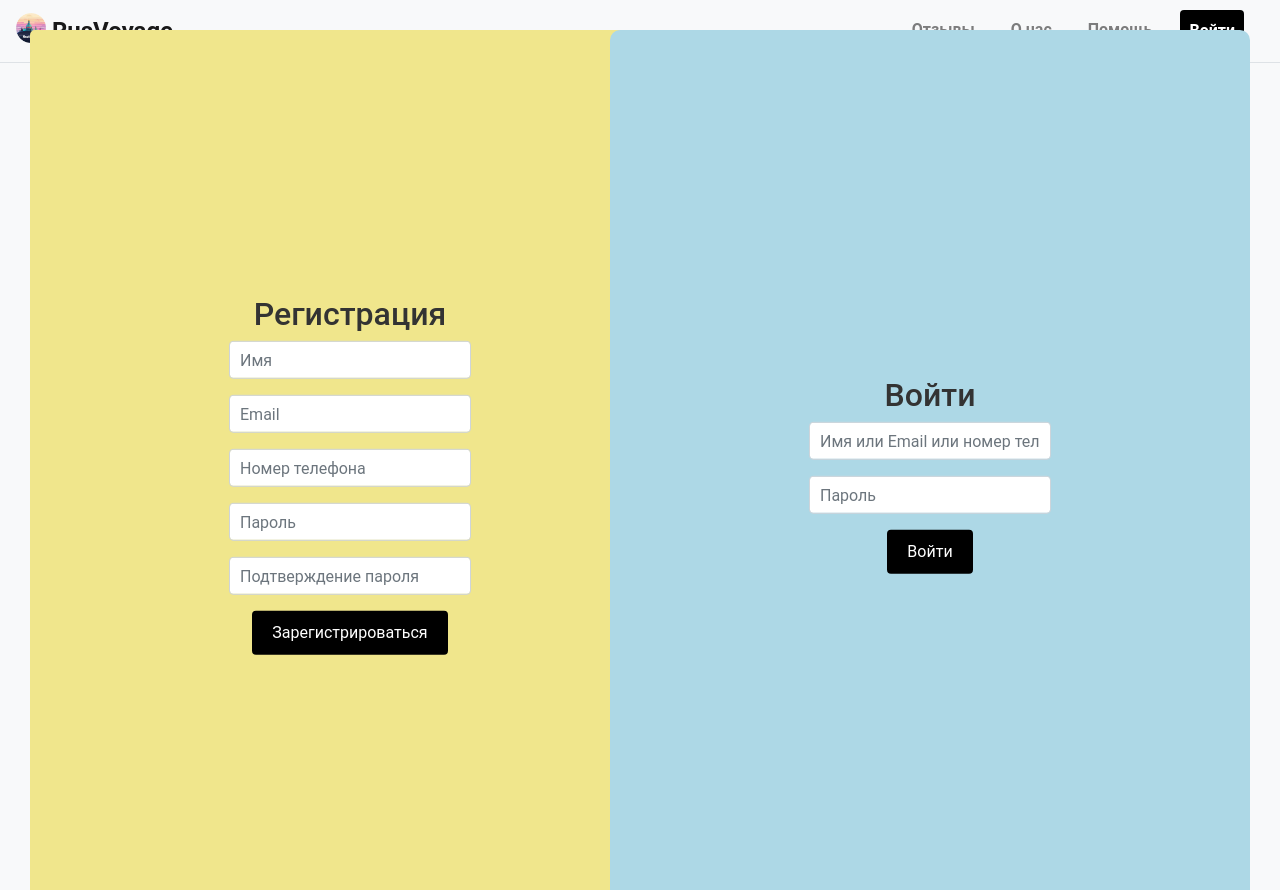
After one commit to Daret228/my_otchet_rab.github.io, a Django app: page /login/ in a window 1280 px wide. The commit adds this page. Run offline with Django 5.2, Linux system fonts and the light colour scheme; some libraries are stand-ins or nearby versions.

Commit message:
Добавление модального окна Регистрации и Входа

```diff
--- /dev/null
+++ b/RusTravel/main/static/css/base.css
@@ -0,0 +1,99 @@
+body {
+  font-family: "Roboto", sans-serif;
+  font-size: 16px;
+  line-height: 1.5;
+  color: #333;
+  background-color: #f8f9fa;
+}
+
+.navbar {
+  background-color: #fff;
+  border-bottom: 1px solid #dee2e6;
+}
+.navbar .navbar-brand {
+  font-size: 24px;
+  font-weight: bold;
+}
+.navbar .navbar-nav .nav-link {
+  margin-right: 20px;
+  font-weight: bold;
+}
+
+.btn-login {
+  background-color: #000;
+  color: #fff;
+}
+
+.carousel-caption {
+  background-color: rgba(0, 0, 0, 0.5);
+  padding: 20px;
+}
+
+.carousel-item img {
+  width: 100%;
+  height: 500px;
+  -o-object-fit: cover;
+     object-fit: cover;
+  filter: brightness(50%);
+}
+
+.modal-dialog {
+  max-width: 80%;
+}
+
+.modal-body {
+  display: flex;
+  padding: 20px;
+  gap: 10px;
+}
+.modal-body .left,
+.modal-body .right {
+  flex: 1;
+  padding: 20px;
+  border-radius: 15px;
+  position: relative;
+  box-sizing: border-box;
+  margin-bottom: 20px;
+}
+.modal-body .left.left,
+.modal-body .right.left {
+  background-color: #f0e68c;
+  border-top-left-radius: 15px;
+  border-bottom-left-radius: 15px;
+}
+.modal-body .left.right,
+.modal-body .right.right {
+  background-color: #add8e6;
+  border-top-right-radius: 15px;
+  border-bottom-right-radius: 15px;
+}
+
+.form-group {
+  margin-bottom: 1rem;
+}
+
+.form-control {
+  width: 100%;
+  padding: 10px;
+  margin-bottom: 10px;
+}
+.form-control:focus {
+  border-color: #007bff;
+  box-shadow: 0 0 5px rgba(0, 123, 255, 0.5);
+}
+
+.btn-primary {
+  background-color: #000;
+  color: #fff;
+  padding: 10px 20px;
+  border: none;
+  cursor: pointer;
+}
+.btn-primary:hover {
+  background-color: #444;
+}
+
+.modal-split {
+  width: 10px;
+  background: #fff;
+}/*# sourceMappingURL=base.css.map */
--- /dev/null
+++ b/RusTravel/main/static/scss/base.scss
@@ -0,0 +1,107 @@
+$font-family: "Roboto", sans-serif;
+
+body {
+    font-family: $font-family;
+    font-size: 16px;
+    line-height: 1.5;
+    color: #333;
+    background-color: #f8f9fa;
+}
+
+.navbar {
+    background-color: #fff;
+    border-bottom: 1px solid #dee2e6;
+
+    .navbar-brand {
+        font-size: 24px;
+        font-weight: bold;
+    }
+
+    .navbar-nav {
+        .nav-link {
+            margin-right: 20px;
+            font-weight: bold;
+        }
+    }
+}
+
+.btn-login {
+    background-color: #000;
+    color: #fff;
+}
+
+.carousel-caption {
+    background-color: rgba(0, 0, 0, 0.5);
+    padding: 20px;
+}
+
+.carousel-item img {
+    width: 100%;
+    height: 500px;
+    object-fit: cover;
+    filter: brightness(50%);
+}
+
+.modal-dialog {
+    max-width: 80%;
+}
+
+.modal-body {
+    display: flex;
+    padding: 20px;
+    gap: 10px;
+
+    .left,
+    .right {
+        flex: 1;
+        padding: 20px;
+        border-radius: 15px;
+        position: relative;
+        box-sizing: border-box;
+        margin-bottom: 20px;
+
+        &.left {
+            background-color: #f0e68c;
+            border-top-left-radius: 15px;
+            border-bottom-left-radius: 15px;
+        }
+
+        &.right {
+            background-color: #add8e6;
+            border-top-right-radius: 15px;
+            border-bottom-right-radius: 15px;
+        }
+    }
+}
+
+.form-group {
+    margin-bottom: 1rem;
+}
+
+.form-control {
+    width: 100%;
+    padding: 10px;
+    margin-bottom: 10px;
+
+    &:focus {
+        border-color: #007bff;
+        box-shadow: 0 0 5px rgba(0, 123, 255, 0.5);
+    }
+}
+
+.btn-primary {
+    background-color: #000;
+    color: #fff;
+    padding: 10px 20px;
+    border: none;
+    cursor: pointer;
+
+    &:hover {
+        background-color: #444;
+    }
+}
+
+.modal-split {
+    width: 10px;
+    background: #fff;
+}
--- a/RusTravel/main/urls.py
+++ b/RusTravel/main/urls.py
@@ -1,6 +1,9 @@
+# main/urls.py
 from django.urls import path
-from .views import index
+from . import views
 
 urlpatterns = [
-    path('', index, name='index'),
+    path('', views.index, name='index'),
+    path('register/', views.register, name='register'),
+    path('login/', views.login_view, name='login'),
 ]
--- a/RusTravel/main/views.py
+++ b/RusTravel/main/views.py
@@ -1,4 +1,38 @@
-from django.shortcuts import render
+# main/views.py
+from django.shortcuts import render, redirect
+from django.contrib.auth import authenticate, login
+from django.contrib import messages
+from django.contrib.auth.models import User
 
 def index(request):
     return render(request, 'index.html')
+
+def register(request):
+    if request.method == 'POST':
+        name = request.POST['name']
+        email = request.POST['email']
+        phone = request.POST['phone']
+        password = request.POST['password']
+        password_confirm = request.POST['password_confirm']
+
+        if password == password_confirm:
+            user = User.objects.create_user(username=name, email=email, password=password)
+            user.save()
+            messages.success(request, 'Регистрация прошла успешно')
+            return redirect('index')
+        else:
+            messages.error(request, 'Пароли не совпадают')
+
+    return render(request, 'register.html')
+
+def login_view(request):
+    if request.method == 'POST':
+        username = request.POST['username']
+        password = request.POST['password']
+        user = authenticate(request, username=username, password=password)
+        if user is not None:
+            login(request, user)
+            return redirect('index')
+        else:
+            messages.error(request, 'Неправильное имя пользователя или пароль')
+    return render(request, 'login.html')
--- a/RusTravel/templates/base.html
+++ b/RusTravel/templates/base.html
@@ -1,4 +1,3 @@
-<!-- main/templates/base.html -->
 <!DOCTYPE html>
 <html lang="ru">
 <head>
@@ -7,37 +6,11 @@
     <title>RusTravel</title>
     <!-- Подключение Bootstrap CSS -->
     <link href="https://stackpath.bootstrapcdn.com/bootstrap/4.5.2/css/bootstrap.min.css" rel="stylesheet">
-    <style>
-        .navbar-brand {
-            font-weight: bold; /* Делаем текст жирным */
-        }
-        .navbar-brand img {
-            height: 100%; /* Задаем высоту логотипа в навигационной панели на 100% */
-            margin-right: 5px;
+    {% load static %}
+    <link rel="stylesheet" href="{% static 'css/base.css' %}">
 
-        }
-        .navbar-nav .nav-link {
-            margin-right: 20px;
-            font-weight: bold;
-        }
-        .btn-login {
-            background-color: #000; /* Черный цвет кнопки */
-            color: #fff;
-        }
-        .carousel-caption {
-            background-color: rgba(0, 0, 0, 0.5); /* Полупрозрачный черный фон */
-            padding: 20px;
-        }
-        .carousel-item img {
-            width: 100%;
-            height: 500px; /* Высота всех изображений */
-            object-fit: cover; /* Обеспечивает одинаковый размер изображений */
-            filter: brightness(50%); /* Затемнение изображения */
-        }
-    </style>
 </head>
 <body>
-    {% load static %}
     <nav class="navbar navbar-expand-lg navbar-light bg-light">
         <a class="navbar-brand" href="#">
             <img src="{% static 'images/logo.png' %}" width="30" height="30" class="d-inline-block align-top" alt="logo" loading="lazy">
@@ -58,7 +31,7 @@
                     <a class="nav-link" href="#">Помощь</a>
                 </li>
                 <li class="nav-item">
-                    <a class="nav-link btn btn-login text-white" href="#">Войти</a>
+                    <button class="nav-link btn btn-login text-white" data-toggle="modal" data-target="#authModal">Войти</button>
                 </li>
             </ul>
         </div>
@@ -69,6 +42,58 @@
         {% endblock %}
     </div>
 
+    <!-- Модальное окно для входа и регистрации -->
+    <div class="modal fade" id="authModal" tabindex="-1" aria-labelledby="authModalLabel" aria-hidden="true">
+        <div class="modal-dialog modal-dialog-centered">
+            <div class="modal-content">
+                <div class="modal-header">
+                    <h5 class="modal-title" id="authModalLabel">Аутентификация</h5>
+                    <button type="button" class="close" data-dismiss="modal" aria-label="Close">
+                        <span aria-hidden="true">&times;</span>
+                    </button>
+                </div>
+                <div class="modal-body">
+                    <div class="left">
+                        <h2>Регистрация</h2>
+                        <form method="post" action="{% url 'register' %}">
+                            {% csrf_token %}
+                            <div class="form-group">
+                                <input type="text" name="name" class="form-control" placeholder="Имя" required>
+                            </div>
+                            <div class="form-group">
+                                <input type="email" name="email" class="form-control" placeholder="Email" required>
+                            </div>
+                            <div class="form-group">
+                                <input type="text" name="phone" class="form-control" placeholder="Номер телефона" required>
+                            </div>
+                            <div class="form-group">
+                                <input type="password" name="password" class="form-control" placeholder="Пароль" required>
+                            </div>
+                            <div class="form-group">
+                                <input type="password" name="password_confirm" class="form-control" placeholder="Подтверждение пароля" required>
+                            </div>
+                            <button type="submit" class="btn btn-primary">Зарегистрироваться</button>
+                        </form>
+                    </div>
+                    <div class="modal-split"></div> <!-- Прорезь между блоками -->
+                    <div class="right">
+                        <h2>Войти</h2>
+                        <form method="post" action="{% url 'login' %}">
+                            {% csrf_token %}
+                            <div class="form-group">
+                                <input type="text" name="username" class="form-control" placeholder="Имя или Email или номер телефона" required>
+                            </div>
+                            <div class="form-group">
+                                <input type="password" name="password" class="form-control" placeholder="Пароль" required>
+                            </div>
+                            <button type="submit" class="btn btn-primary">Войти</button>
+                        </form>
+                    </div>
+                </div>
+            </div>
+        </div>
+    </div>
+
     <!-- Подключение Bootstrap JS и jQuery -->
     <script src="https://code.jquery.com/jquery-3.5.1.slim.min.js"></script>
     <script src="https://cdn.jsdelivr.net/npm/@popperjs/core@2.5.3/dist/umd/popper.min.js"></script>
--- a/RusTravel/templates/index.html
+++ b/RusTravel/templates/index.html
@@ -19,6 +19,12 @@
                 </div>
             </div>
             <div class="carousel-item">
+                <img src="{% static 'images/tumen.jpg' %}" class="d-block w-100" alt="Тюмень">
+                <div class="carousel-caption d-none d-md-block">
+                    <h5>Тюмень</h5>
+                </div>
+            </div>
+            <div class="carousel-item">
                 <img src="{% static 'images/saint_petersburg.jpg' %}" class="d-block w-100" alt="Санкт-Петербург">
                 <div class="carousel-caption d-none d-md-block">
                     <h5>Санкт-Петербург</h5>
--- /dev/null
+++ b/RusTravel/templates/login.html
@@ -0,0 +1,110 @@
+<!-- main/templates/login.html -->
+{% extends 'base.html' %}
+{% load static %}
+
+{% block content %}
+<style>
+    .split {
+        height: 100%;
+        width: 50%;
+        position: fixed;
+        z-index: 1;
+        top: 0;
+        overflow-x: hidden;
+        padding-top: 20px;
+        margin: 30px;
+        border-radius: 5px;
+    }
+
+    .left {
+        left: 0;
+        background-color: #f0e68c; /* Бежевый цвет */
+    }
+
+    .right {
+        right: 0;
+        border-radius: 10px;
+        background-color: #add8e6; /* Светло-голубой цвет */
+    }
+
+    .centered {
+        position: absolute;
+        top: 50%;
+        left: 50%;
+        transform: translate(-50%, -50%);
+        text-align: center;
+    }
+
+    .form-group {
+        margin-bottom: 1rem;
+    }
+
+    .form-control {
+        width: 100%;
+        padding: 10px;
+        margin-bottom: 10px;
+    }
+
+    .form-control:focus {
+        border-color: #007bff;
+        box-shadow: 0 0 5px rgba(0, 123, 255, 0.5);
+    }
+
+    .btn-primary {
+        background-color: #000;
+        color: #fff;
+        padding: 10px 20px;
+        border: none;
+        cursor: pointer;
+    }
+
+    .btn-primary:hover {
+        background-color: #444;
+    }
+</style>
+
+<head>
+    link rel="stylesheet" href="{% static 'css/login.css' %}"
+</head>
+
+<div class="split left">
+    <div class="centered">
+        <h2>Регистрация</h2>
+        <form method="post">
+            {% csrf_token %}
+            <div class="form-group">
+                <input type="text" name="name" class="form-control" placeholder="Имя" required>
+            </div>
+            <div class="form-group">
+                <input type="email" name="email" class="form-control" placeholder="Email" required>
+            </div>
+            <div class="form-group">
+                <input type="text" name="phone" class="form-control" placeholder="Номер телефона" required>
+            </div>
+            <div class="form-group">
+                <input type="password" name="password" class="form-control" placeholder="Пароль" required>
+            </div>
+            <div class="form-group">
+                <input type="password" name="password_confirm" class="form-control" placeholder="Подтверждение пароля" required>
+            </div>
+            <button type="submit" class="btn btn-primary">Зарегистрироваться</button>
+        </form>
+    </div>
+</div>
+
+<div class="split right">
+    <div class="centered">
+        <h2>Войти</h2>
+        <form method="post">
+            {% csrf_token %}
+            <div class="form-group">
+                <input type="text" name="username" class="form-control" placeholder="Имя или Email или номер телефона" required>
+            </div>
+            <div class="form-group">
+                <input type="password" name="password" class="form-control" placeholder="Пароль" required>
+            </div>
+            <button type="submit" class="btn btn-primary">Войти</button>
+        </form>
+    </div>
+</div>
+{% endblock %}
```
Also changed, not shown: RusTravel/db.sqlite3, RusTravel/main/static/images/tumen.jpg (added), RusTravel/main/static/scss/login.scss (added), 1 other file.
